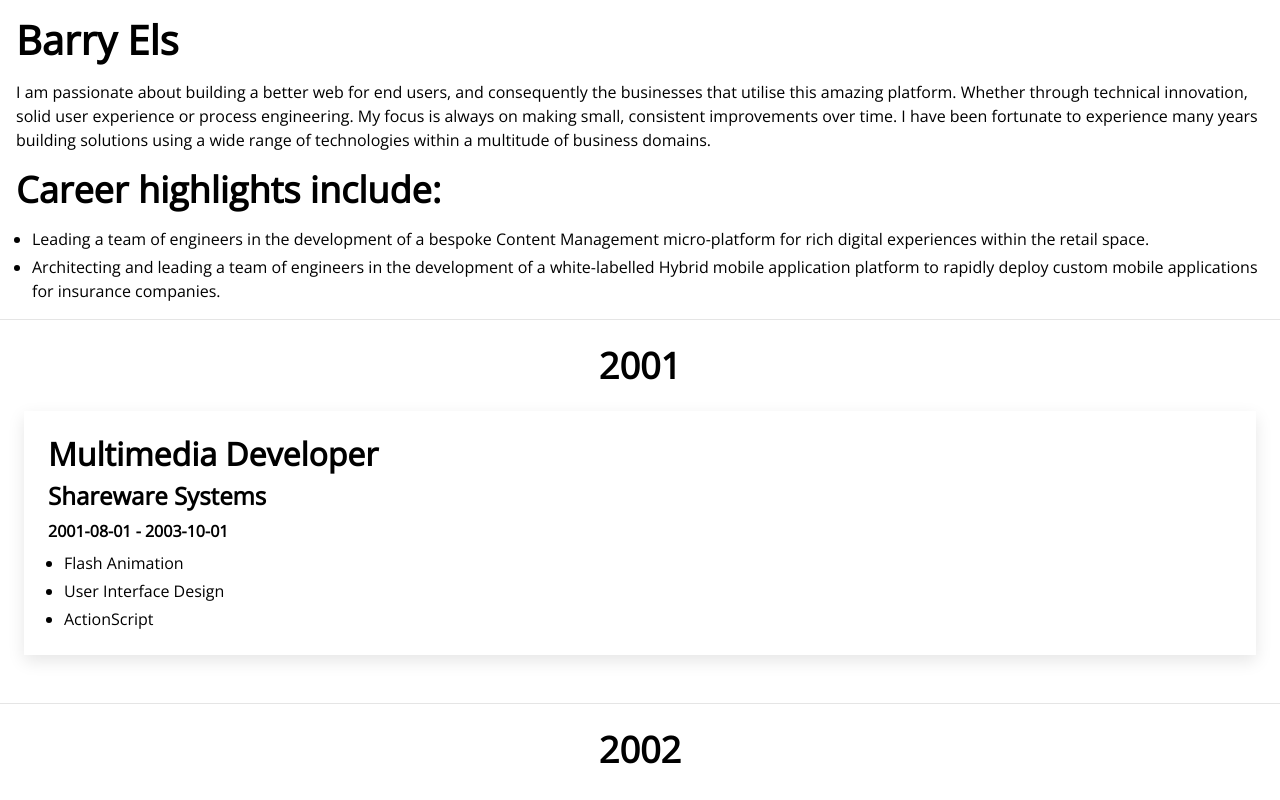
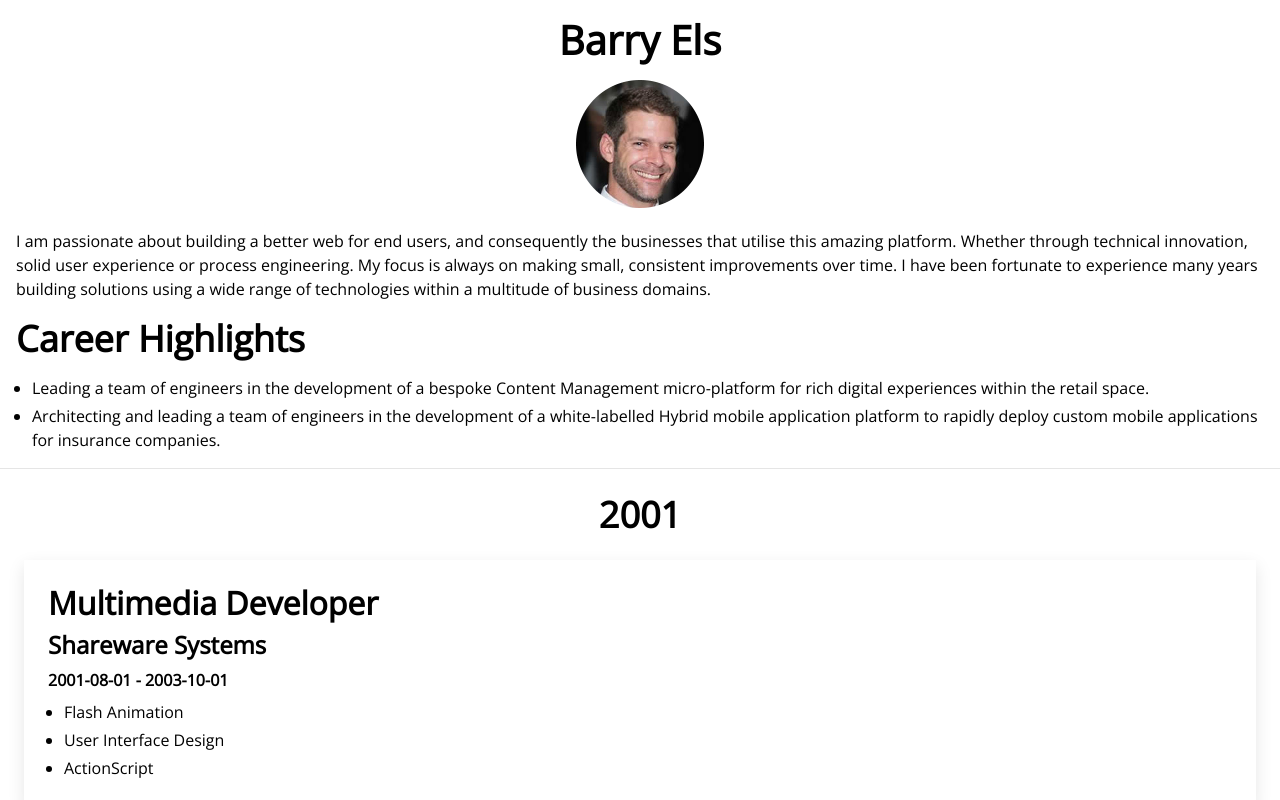
Before and after one commit to barryels/barryels.github.io, a Next.js app: page / in a window 1280 px wide. Shown: the top 800 px of the page. Built offline with nearby package versions, Linux system fonts and the light colour scheme.

Commit message:
styling updates and add footer

```diff
--- /dev/null
+++ b/components/SiteFooter/index.module.css
@@ -0,0 +1,5 @@
+.root {
+  background: #fafafa;
+  border-top: 1px solid rgba(0, 0, 0, 0.1);
+  padding: 1.6rem;
+}
--- /dev/null
+++ b/components/SiteFooter/index.tsx
@@ -0,0 +1,24 @@
+import { getSiteInfo } from "../../global/dataStore";
+import utilityStyles from "./../Global/index.module.css";
+import styles from "./index.module.css";
+
+export default function SiteFooter() {
+  const siteInfo = getSiteInfo();
+
+  return (
+    <footer className={`${styles.root} ${utilityStyles.spaceVertically}`}>
+      <h3>Links</h3>
+      <ul>
+        {siteInfo.links.map((link, index) => {
+          return (
+            <li key={index}>
+              <a href={link.url} rel="noreferrer" target="_blank">
+                {link.name}
+              </a>
+            </li>
+          );
+        })}
+      </ul>
+    </footer>
+  );
+}
--- a/components/SiteIntro/index.module.css
+++ b/components/SiteIntro/index.module.css
@@ -1,3 +1,11 @@
 .root {
   padding: 1.6rem;
 }
+
+.title {
+  text-align: center;
+}
+
+.avatarContainer {
+  text-align: center;
+}
--- a/components/SiteIntro/index.tsx
+++ b/components/SiteIntro/index.tsx
@@ -1,4 +1,5 @@
 import { getSiteInfo } from "../../global/dataStore";
+import Image from "next/image";
 import utilityStyles from "./../Global/index.module.css";
 import styles from "./index.module.css";
 
@@ -7,12 +8,22 @@ export default function SiteIntro() {
 
   return (
     <div className={`${styles.root} ${utilityStyles.spaceVertically}`}>
-      <h1>{siteInfo.fullName}</h1>
+      <h1 className={styles.title}>{siteInfo.fullName}</h1>
+
+      <div className={styles.avatarContainer}>
+        <Image
+          className={styles.avatar}
+          src="/me.png"
+          alt={siteInfo.fullName}
+          width={128}
+          height={128}
+        />
+      </div>
 
       <section className={utilityStyles.spaceVertically}>
         <p>{siteInfo.about}</p>
 
-        <h2>Career highlights include:</h2>
+        <h2>Career Highlights</h2>
         <ul>
           {siteInfo.careerHighlights.map((careerHighlight, index) => {
             return <li key={index}>{careerHighlight.description}</li>;
--- a/global/dataStore.ts
+++ b/global/dataStore.ts
@@ -480,6 +480,11 @@ export function getSiteInfo() {
   return {
     links: [
       {
+        name: "GitHub",
+        url: "https://github.com/barryels",
+      },
+      {
+        name: "LinkedIn",
         url: "https://www.linkedin.com/in/barryels/",
       },
     ],
--- a/pages/index.tsx
+++ b/pages/index.tsx
@@ -1,7 +1,8 @@
 import Head from "next/head";
 import { getSiteInfo } from "../global/dataStore";
+import SiteIntro from "../components/SiteIntro";
+import SiteFooter from "../components/SiteFooter";
 import EventLogTimeline from "../components/EventLogTimeline";
-import SiteIntro from "../components/SiteIntro";
 
 export default function Home() {
   const siteInfo = getSiteInfo();
@@ -21,7 +22,7 @@ export default function Home() {
         <EventLogTimeline />
       </main>
 
-      <footer className="site-footer"></footer>
+      <SiteFooter />
     </>
   );
 }
```
Also changed, not shown: public/me.png (added).
